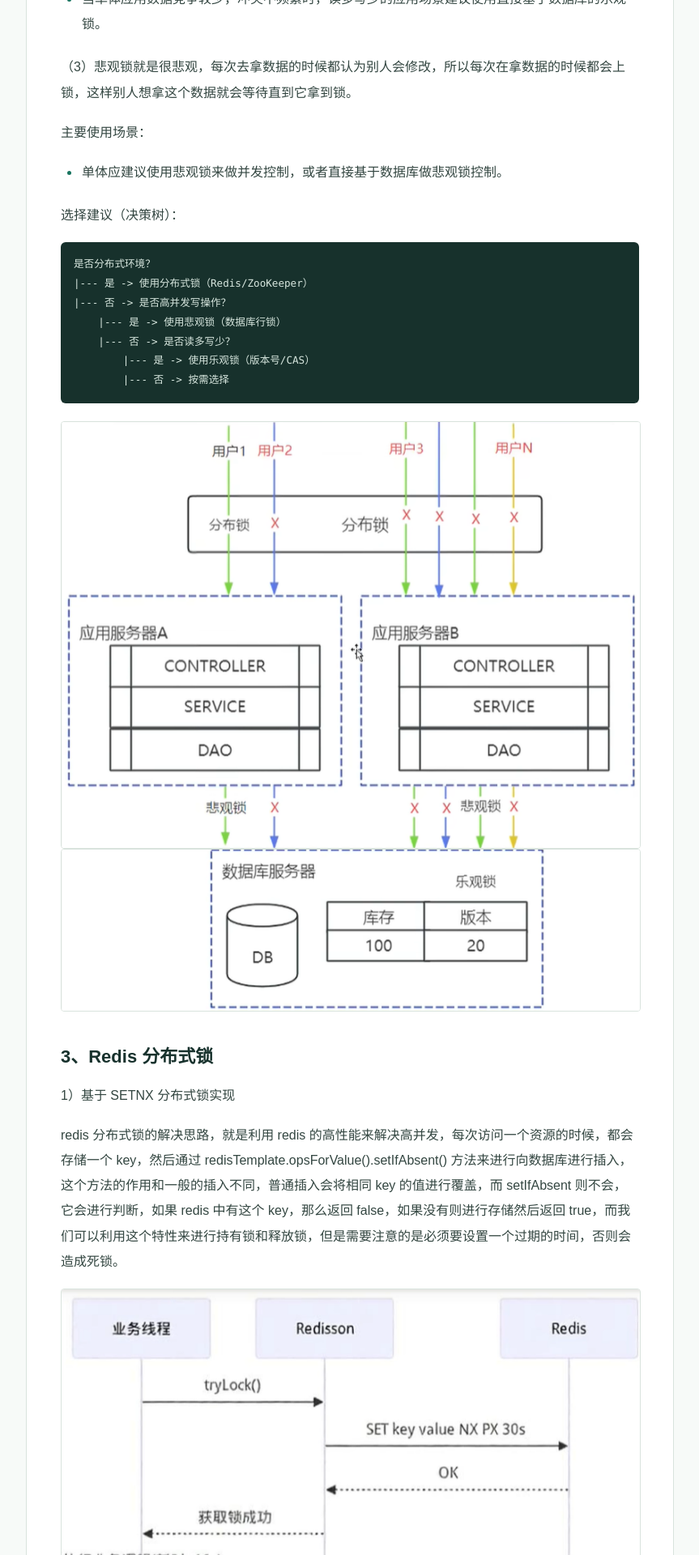
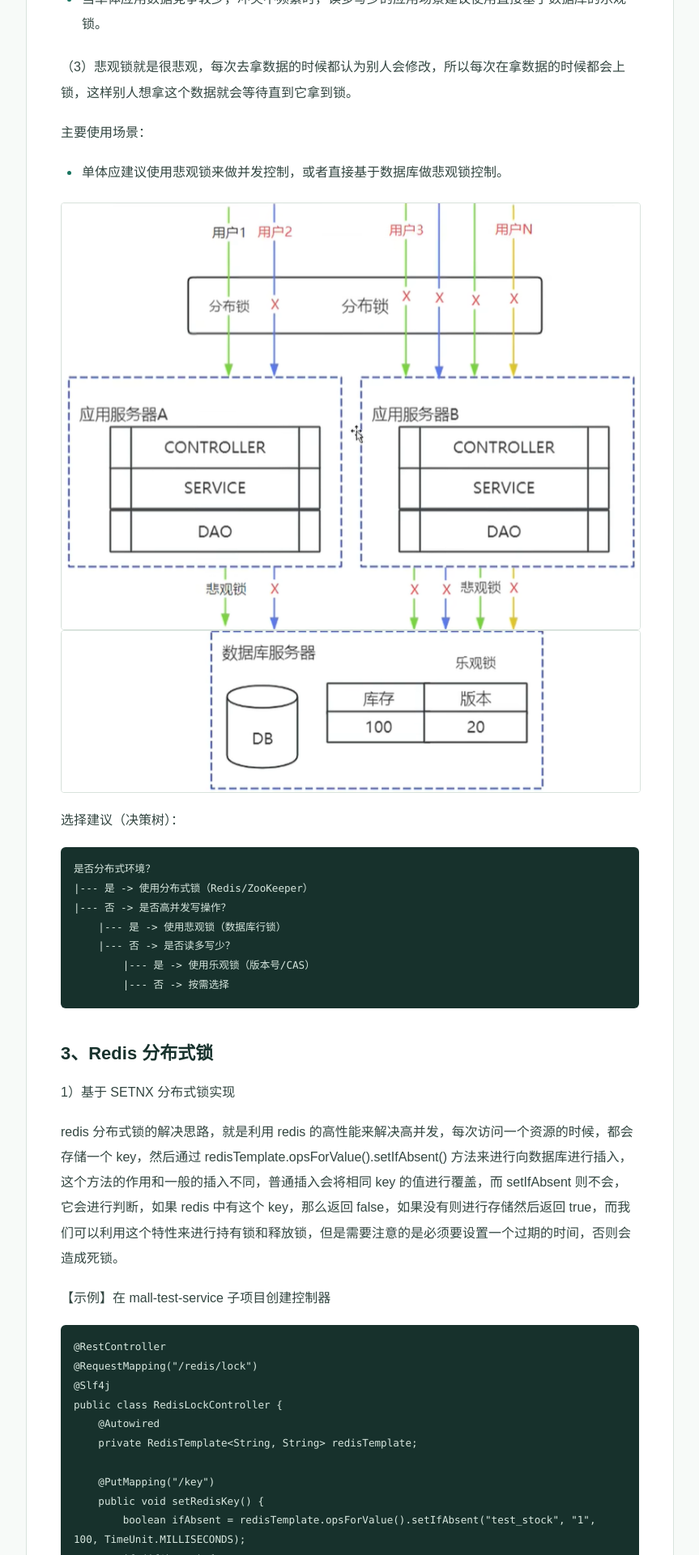
Before and after one commit to XiaoHeiXian/xiaoheixian.github.io, a Jekyll site: the page built from posts/2026-10-14-distributed-lock.md, in a window 1280 px wide. Shown: the part 954-2874 px from the top of the page at 81% size, without its empty margins (208-1071 px from the left). Built offline with Jekyll 4.4.1, drawn with Linux system fonts in a browser that asks for light colours.

Commit message:
docs: update 分布式锁

```diff
--- a/posts/2026-10-14-distributed-lock.md
+++ b/posts/2026-10-14-distributed-lock.md
@@ -37,6 +37,9 @@ permalink: /posts/2026-10-14-distributed-lock.html
 
 - 单体应建议使用悲观锁来做并发控制，或者直接基于数据库做悲观锁控制。
 
+![架构示意图](https://xiaoheixian.github.io/posts/assets/355_65.png)
+![架构示意图](https://xiaoheixian.github.io/posts/assets/356_65.png)
+
 选择建议（决策树）：
 
     是否分布式环境？
@@ -47,17 +50,11 @@ permalink: /posts/2026-10-14-distributed-lock.html
             |--- 是 -> 使用乐观锁（版本号/CAS）
             |--- 否 -> 按需选择
 
-![架构示意图](https://xiaoheixian.github.io/posts/assets/355_65.png)
-![架构示意图](https://xiaoheixian.github.io/posts/assets/356_65.png)
-
 ## 3、Redis 分布式锁
 
 1）基于 SETNX 分布式锁实现
 
 redis 分布式锁的解决思路，就是利用 redis 的高性能来解决高并发，每次访问一个资源的时候，都会存储一个 key，然后通过 redisTemplate.opsForValue().setIfAbsent() 方法来进行向数据库进行插入，这个方法的作用和一般的插入不同，普通插入会将相同 key 的值进行覆盖，而 setIfAbsent 则不会，它会进行判断，如果 redis 中有这个 key，那么返回 false，如果没有则进行存储然后返回 true，而我们可以利用这个特性来进行持有锁和释放锁，但是需要注意的是必须要设置一个过期的时间，否则会造成死锁。
-
-![架构示意图](https://xiaoheixian.github.io/posts/assets/357_65.png)
-![架构示意图](https://xiaoheixian.github.io/posts/assets/358_65.png)
 
 【示例】在 mall-test-service 子项目创建控制器
 
@@ -101,6 +98,9 @@ redis 分布式锁的解决思路，就是利用 redis 的高性能来解决高
 Redisson 提供的分布式锁是支持锁自动续期的，也就是说，如果线程仍旧没有执行完，那么 redisson 会自动给 redis 中的目标 key 延长超时时间，这在 Redisson 中称之为 Watch Dog 机制。默认情况下，看门狗的检查锁的超时时间是 30 秒钟，也可以通过修改 Config.lockWatchdogTimeout 来另行指定。
 
 watch dog 是指当你加锁时没有指定锁的自动释放时间时，则默认给你添加一个 30s 的自动释放时间，并且每隔 30s / 3 即 10s 去进行锁的续约，即每 10s 锁的自动释放时间重置为 30s，直至业务完成。
+
+![架构示意图](https://xiaoheixian.github.io/posts/assets/357_65.png)
+![架构示意图](https://xiaoheixian.github.io/posts/assets/358_65.png)
 
 （1）客户端配置
 
```
